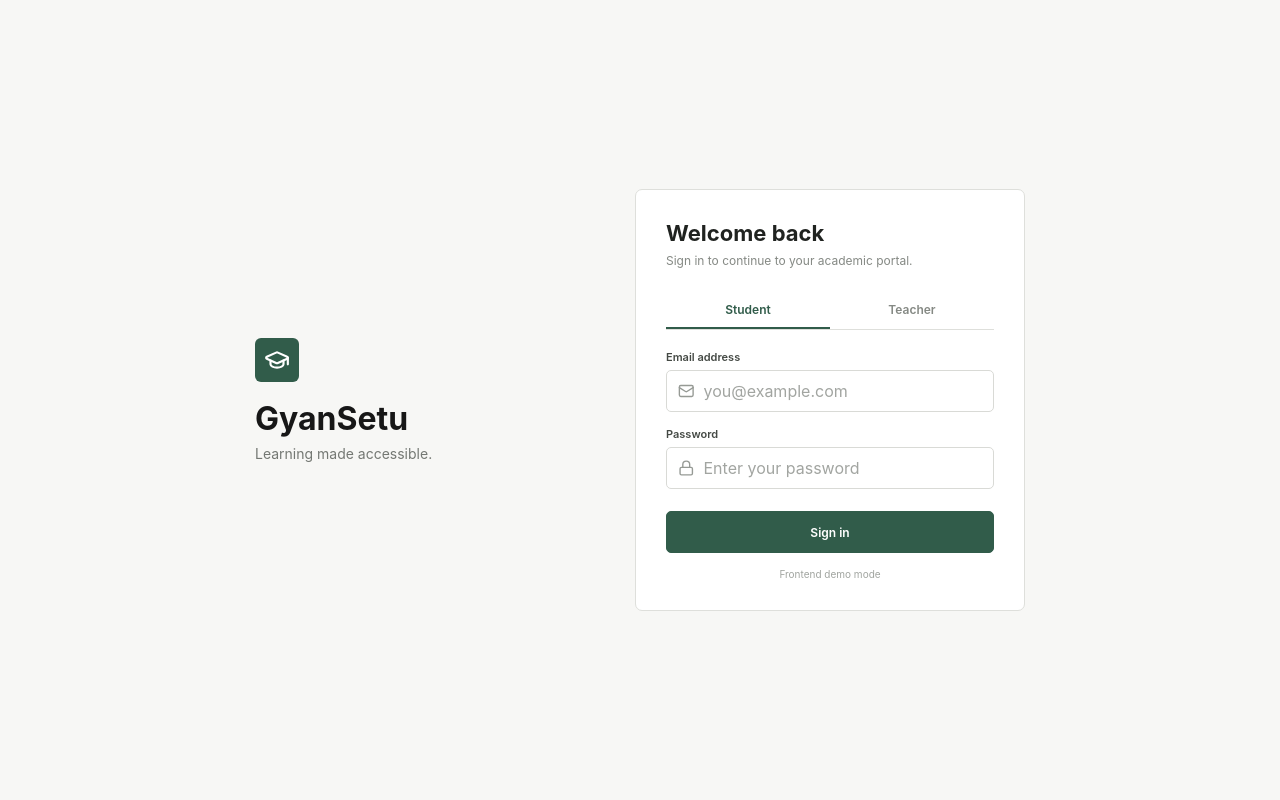
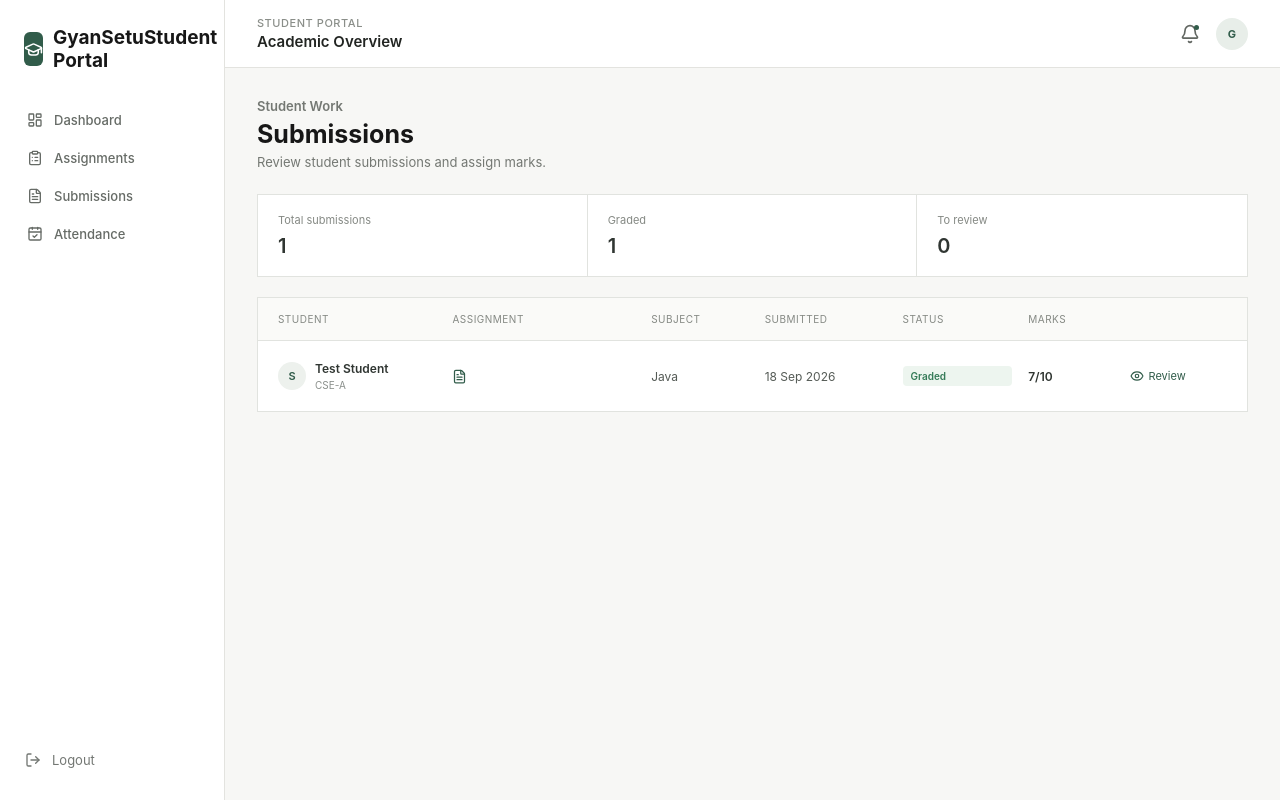
Before and after one commit to gauravu82274927/GyanSetu, a React app in the folder frontend/frontend/: page /teacher/submissions in a window 1280 px wide. Before the commit this address led to /. Built offline with nearby package versions, Linux system fonts and the light colour scheme; the HTML template or start-up script is replaced by a standard one.

Commit message:
Buils teacher submissions page

```diff
--- a/frontend/frontend/src/App.jsx
+++ b/frontend/frontend/src/App.jsx
@@ -9,6 +9,7 @@ import StudentProfile from "./pages/student/StudentProfile";
 import TeacherDashboard from "./pages/teacher/TeacherDashBoard";
 import TeacherAssignments from "./pages/teacher/TeacherAssignments";
 import TeacherCreateAssignment from "./pages/teacher/TeacherCreateAssignment";
+import TeacherSubmissions from "./pages/teacher/TeacherSubmissions";
 
 function App() {
     return (
@@ -65,6 +66,11 @@ function App() {
                     path="/teacher/assignments/create"
                     element={<TeacherCreateAssignment />}
                 />
+
+                <Route
+                    path="/teacher/submissions"
+                    element={<TeacherSubmissions />}
+                />
             </Routes>
         </BrowserRouter>
     );
--- a/frontend/frontend/src/index.css
+++ b/frontend/frontend/src/index.css
@@ -1864,3 +1864,105 @@ button {
         padding: 15px 18px;
     }
 }
+
+.teacher-submission-header,
+.teacher-submission-row {
+    display: grid;
+    grid-template-columns: 1.3fr 1.5fr 0.8fr 1fr 0.9fr 0.7fr 0.8fr;
+    align-items: center;
+    gap: 16px;
+    padding: 15px 20px;
+}
+
+.teacher-submission-header {
+    background: #fafaf8;
+    border-bottom: 1px solid #e1e3df;
+    color: #858984;
+    font-size: 10px;
+    text-transform: uppercase;
+    letter-spacing: 0.05em;
+}
+
+.teacher-submission-row {
+    min-height: 70px;
+    border-bottom: 1px solid #e8e9e6;
+    color: #555b56;
+    font-size: 12px;
+}
+
+.teacher-submission-row:last-child {
+    border-bottom: none;
+}
+
+.submission-student {
+    display: flex;
+    align-items: center;
+    gap: 9px;
+}
+
+.mini-avatar {
+    width: 28px;
+    height: 28px;
+    flex-shrink: 0;
+    display: flex;
+    align-items: center;
+    justify-content: center;
+    border-radius: 50%;
+    background: #edf1ed;
+    color: #315c4a;
+    font-size: 11px;
+    font-weight: 600;
+}
+
+.submission-student h3 {
+    margin: 0 0 3px;
+    color: #303632;
+    font-size: 12px;
+    font-weight: 600;
+}
+
+.submission-student p {
+    margin: 0;
+    color: #8a8f8b;
+    font-size: 10px;
+}
+
+.teacher-submission-row .submission-title {
+    min-width: 0;
+}
+
+.teacher-submission-row .submission-title span {
+    overflow: hidden;
+    text-overflow: ellipsis;
+    white-space: nowrap;
+}
+
+@media (max-width: 1000px) {
+    .teacher-submission-header {
+        display: none;
+    }
+
+    .teacher-submission-row {
+        grid-template-columns: 1fr auto;
+        gap: 10px;
+        padding: 17px;
+    }
+
+    .teacher-submission-row > span:not(.status-badge),
+    .teacher-submission-row .submission-marks {
+        display: none;
+    }
+
+    .submission-student {
+        grid-column: 1;
+    }
+
+    .teacher-submission-row .submission-title {
+        grid-column: 1;
+    }
+
+    .teacher-submission-row .submission-view {
+        grid-column: 2;
+        grid-row: 1 / span 2;
+    }
+}
--- a/frontend/frontend/src/pages/teacher/TeacherSubmissions.jsx
+++ b/frontend/frontend/src/pages/teacher/TeacherSubmissions.jsx
@@ -0,0 +1,137 @@
+import { Eye, FileText } from "lucide-react";
+import { Link } from "react-router-dom";
+import Sidebar from "../../components/Sidebar";
+import Topbar from "../../components/Topbar";
+import { submissions } from "../../data/mockData";
+
+function TeacherSubmissions() {
+    return (
+        <div className="app-layout">
+            <Sidebar />
+
+            <main className="main-content">
+                <Topbar />
+
+                <section className="page-content">
+                    <div className="page-header">
+                        <div>
+                            <p className="welcome-label">Student Work</p>
+                            <h1>Submissions</h1>
+                            <p>
+                                Review student submissions and assign marks.
+                            </p>
+                        </div>
+                    </div>
+
+                    <div className="submission-summary">
+                        <div>
+                            <span>Total submissions</span>
+                            <strong>{submissions.length}</strong>
+                        </div>
+
+                        <div>
+                            <span>Graded</span>
+                            <strong>
+                                {
+                                    submissions.filter(
+                                        (item) => item.status === "Graded"
+                                    ).length
+                                }
+                            </strong>
+                        </div>
+
+                        <div>
+                            <span>To review</span>
+                            <strong>
+                                {
+                                    submissions.filter(
+                                        (item) => item.status === "Submitted"
+                                    ).length
+                                }
+                            </strong>
+                        </div>
+                    </div>
+
+                    <div className="submission-page-card">
+                        <div className="teacher-submission-header">
+                            <span>Student</span>
+                            <span>Assignment</span>
+                            <span>Subject</span>
+                            <span>Submitted</span>
+                            <span>Status</span>
+                            <span>Marks</span>
+                            <span></span>
+                        </div>
+
+                        {submissions.map((submission) => (
+                            <div
+                                className="teacher-submission-row"
+                                key={submission.id}
+                            >
+                                <div className="submission-student">
+                                    <div className="mini-avatar">
+                                        {submission.studentName
+                                            ? submission.studentName.charAt(0)
+                                            : "S"}
+                                    </div>
+
+                                    <div>
+                                        <h3>
+                                            {submission.studentName ||
+                                                "Test Student"}
+                                        </h3>
+                                        <p>
+                                            {submission.className || "CSE-A"}
+                                        </p>
+                                    </div>
+                                </div>
+
+                                <div className="submission-title">
+                                    <FileText size={15} />
+                                    <span>{submission.assignmentTitle}</span>
+                                </div>
+
+                                <span>{submission.subject}</span>
+
+                                <span>18 Sep 2026</span>
+
+                                <span
+                                    className={`status-badge ${
+                                        submission.status === "Graded"
+                                            ? "success"
+                                            : "warning"
+                                    }`}
+                                >
+                                    {submission.status}
+                                </span>
+
+                                <strong className="submission-marks">
+                                    {submission.marks !== null &&
+                                    submission.marks !== undefined
+                                        ? `${submission.marks}/10`
+                                        : "—"}
+                                </strong>
+
+                                <Link
+                                    to={`/teacher/submissions/${submission.id}`}
+                                    className="submission-view"
+                                >
+                                    <Eye size={14} />
+                                    Review
+                                </Link>
+                            </div>
+                        ))}
+
+                        {submissions.length === 0 && (
+                            <div className="empty-state">
+                                No submissions available.
+                            </div>
+                        )}
+                    </div>
+                </section>
+            </main>
+        </div>
+    );
+}
+
+export default TeacherSubmissions;
```
